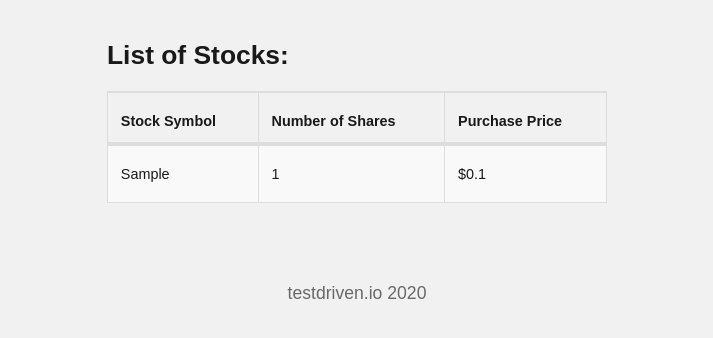
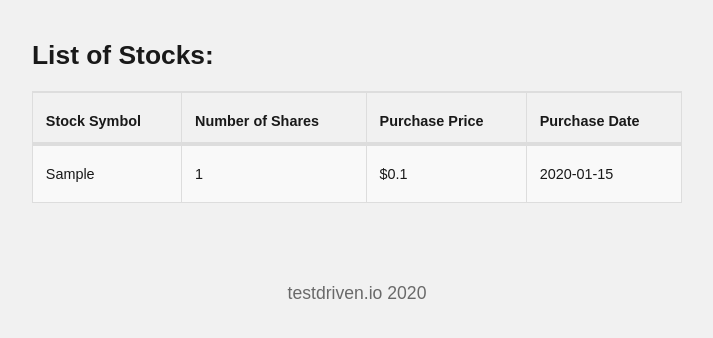
Before and after one commit to dreamkatana/flask-stock-portfolio-code, a Flask app: page /stocks in a window 1280 px wide. Shown: the part 74-412 px from the top of the page, without its empty margins (283-996 px from the left). Run offline with Flask 2, Linux system fonts and the light colour scheme; a user stored in the database is signed in; tables that the repository leaves empty hold one stand-in row (values such as "Sample post"); some libraries are stand-ins or nearby versions.

Commit message:
Final update for chapter 35 (adding stock data)

```diff
--- a/project/static/css/stocks_style.css
+++ b/project/static/css/stocks_style.css
@@ -5,7 +5,7 @@
   display: flex;
   flex-direction: column;
   justify-content: center;
-  max-width: 500px;
+  max-width: 650px;
 }
 
 table {
--- a/project/stocks/routes.py
+++ b/project/stocks/routes.py
@@ -6,6 +6,8 @@ from flask import current_app, render_template, request, session, flash, redirec
 from project.models import Stock
 from project import database
 import click
+from flask_login import login_required, current_user
+from datetime import datetime
 
 
 ###########################
@@ -66,12 +68,15 @@ def index():
 
 
 @stocks_blueprint.route('/add_stock', methods=['GET', 'POST'])
+@login_required
 def add_stock():
     if request.method == 'POST':
         # Save the form data to the database
         new_stock = Stock(request.form['stock_symbol'],
                           request.form['number_of_shares'],
-                          request.form['purchase_price'])
+                          request.form['purchase_price'],
+                          current_user.id,  # NEW!
+                          datetime.fromisoformat(request.form['purchase_date']))  #NEW!
         database.session.add(new_stock)
         database.session.commit()
 
@@ -83,6 +88,7 @@ def add_stock():
 
 
 @stocks_blueprint.route('/stocks')
+@login_required
 def list_stocks():
-    stocks = Stock.query.order_by(Stock.id).all()
+    stocks = Stock.query.order_by(Stock.id).filter_by(user_id=current_user.id).all()
     return render_template('stocks/stocks.html', stocks=stocks)
--- a/project/stocks/templates/stocks/add_stock.html
+++ b/project/stocks/templates/stocks/add_stock.html
@@ -32,6 +32,11 @@
     </div>
 
     <div class="field">
+      <label for="purchaseDate">Purchase Date <em>(required)</em></label>
+      <input type="date" id="purchaseDate" name="purchase_date"  placeholder="YYYY-MM-DD" required>
+    </div>
+
+    <div class="field">
       <button type="submit">Submit</button>
     </div>
   </form>
--- a/project/stocks/templates/stocks/stocks.html
+++ b/project/stocks/templates/stocks/stocks.html
@@ -14,6 +14,7 @@
       <th>Stock Symbol</th>
       <th>Number of Shares</th>
       <th>Purchase Price</th>
+      <th>Purchase Date</th>
     </tr>
 
     <!-- Table Elements (Rows) -->
@@ -22,6 +23,7 @@
         <td>{{ stock.stock_symbol }}</td>
         <td>{{ stock.number_of_shares }}</td>
         <td>${{ stock.purchase_price / 100 }}</td>
+        <td>{{ stock.purchase_date.strftime("%Y-%m-%d") }}</td>
       </tr>
     {% endfor %}
   </table>
```
Also changed, not shown: tests/conftest.py (+18 -0 lines), tests/functional/test_stocks.py (+33 -0 lines).
